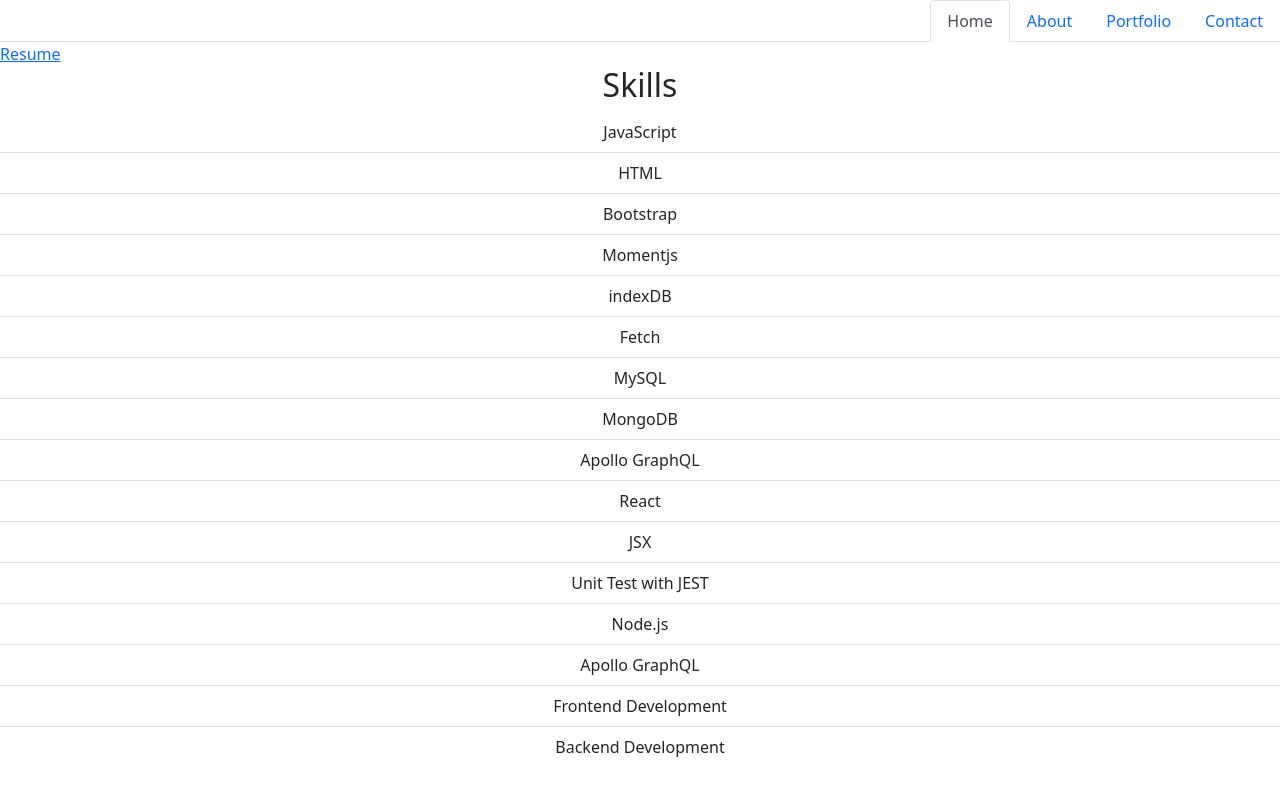
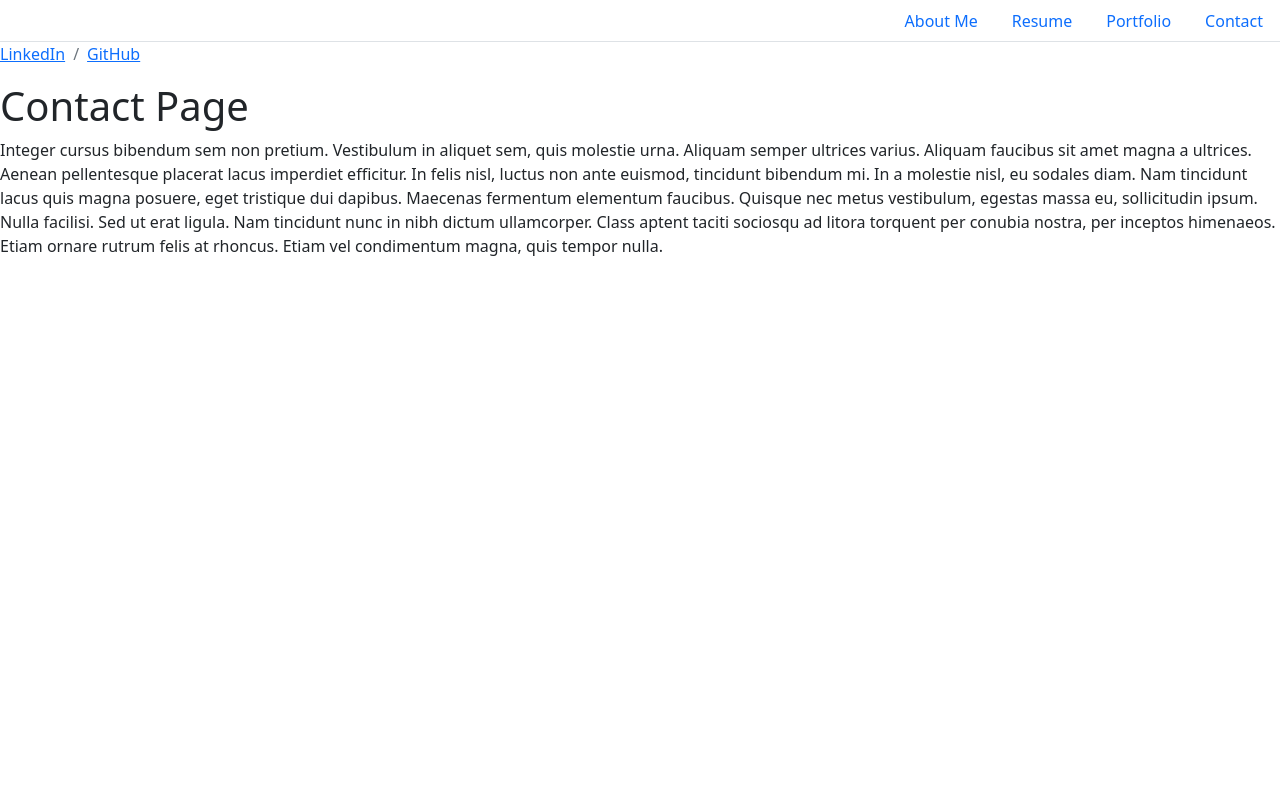
Before and after one commit to callanhunter/react-portfolio, a React (Create React App) app in the folder portfolio/: page / in a window 1280 px wide. Shown: the top 792 px of the page. Built offline with nearby package versions, Linux system fonts and the light colour scheme.

Commit message:
working on footer

```diff
--- /dev/null
+++ b/portfolio/src/components/Footer.jsx
@@ -0,0 +1,18 @@
+import React from "react";
+
+export default function Footer() {
+  return (
+    <nav aria-label="breadcrumb fixed-bottom">
+      <ol className="breadcrumb">
+        <li className="breadcrumb-item">
+          <a href="https://www.linkedin.com/in/callan-hunter-195816196/">
+            LinkedIn
+          </a>
+        </li>
+        <li className="breadcrumb-item">
+          <a href="https://github.com/callanhunter">GitHub</a>
+        </li>
+      </ol>
+    </nav>
+  );
+}
--- a/portfolio/src/components/NavTabs.js
+++ b/portfolio/src/components/NavTabs.js
@@ -7,23 +7,23 @@
     <ul className="nav nav-tabs justify-content-end">
       <li className="nav-item">
         <a
-          href="#home"
-          onClick={() => handlePageChange("Home")}
-          // This is a conditional (ternary) operator that checks to see if the current page is "Home"
-          // If it is, we set the current page to 'nav-link-active', otherwise we set it to 'nav-link'
-          className={currentPage === "Home" ? "nav-link active" : "nav-link"}
-        >
-          Home
-        </a>
-      </li>
-      <li className="nav-item">
-        <a
           href="#about"
           onClick={() => handlePageChange("About")}
           // Check to see if the currentPage is `About`, and if so we use the active link class from bootstrap. Otherwise, we set it to a normal nav-link
           className={currentPage === "About" ? "nav-link active" : "nav-link"}
         >
-          About
+          About Me
+        </a>
+      </li>
+      <li className="nav-item">
+        <a
+          href="#resume"
+          onClick={() => handlePageChange("Resume")}
+          // This is a conditional (ternary) operator that checks to see if the current page is "Home"
+          // If it is, we set the current page to 'nav-link-active', otherwise we set it to 'nav-link'
+          className={currentPage === "Resume" ? "nav-link active" : "nav-link"}
+        >
+          Resume
         </a>
       </li>
       <li className="nav-item">
--- a/portfolio/src/components/PortfolioContainer.js
+++ b/portfolio/src/components/PortfolioContainer.js
@@ -1,20 +1,21 @@
 import React, { useState } from "react";
 import NavTabs from "./NavTabs";
-import Home from "./pages/Home";
+import Resume from "./pages/Resume";
 import About from "./pages/About";
 import Portfolio from "./pages/Portfolio";
 import Contact from "./pages/Contact";
+import Footer from "./Footer";
 
 export default function PortfolioContainer() {
   const [currentPage, setCurrentPage] = useState("Home");
 
   // This method is checking to see what the value of `currentPage` is. Depending on the value of currentPage, we return the corresponding component to render.
   const renderPage = () => {
-    if (currentPage === "Home") {
-      return <Home />;
-    }
     if (currentPage === "About") {
       return <About />;
+    }
+    if (currentPage === "Resume") {
+      return <Resume />;
     }
     if (currentPage === "Portfolio") {
       return <Portfolio />;
@@ -29,6 +30,9 @@
       {/* We are passing the currentPage from state and the function to update it */}
       <NavTabs currentPage={currentPage} handlePageChange={handlePageChange} />
       {/* Here we are calling the renderPage method which will return a component  */}
+      {/* We are passing the currentPage from state and the function to update it */}
+      <Footer currentPage={currentPage} handlePageChange={handlePageChange} />
+      {/* Here we are calling the renderPage method which will return a component  */}
       {renderPage()}
     </div>
   );
--- a/portfolio/src/components/pages/Home.jsx
+++ b/portfolio/src/components/pages/Resume.jsx
@@ -6,10 +6,16 @@
 export default function Home() {
   return (
     <div>
-      <a href={Resume} class="text-center">
+      <h2 className="display-7 text-center">
+        Welcome! Down below are my skills and Resume!
+      </h2>
+      <a
+        className="btn btn-primary d-grid gap-4 col-6 mx-auto"
+        href={Resume}
+        role="button"
+      >
         Resume
       </a>
-
       <h2 className="display-7 text-center">Skills</h2>
       <ul className="list-group list-group-flush text-center">
         <li className="list-group-item">JavaScript</li>
```
